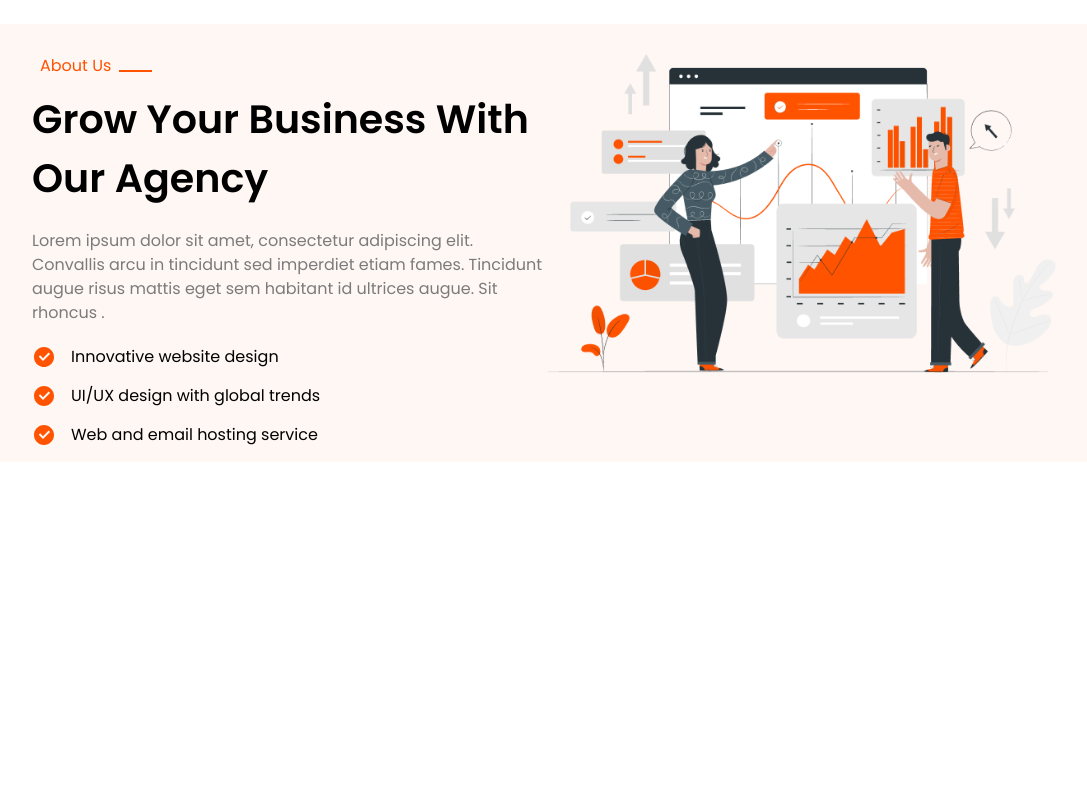
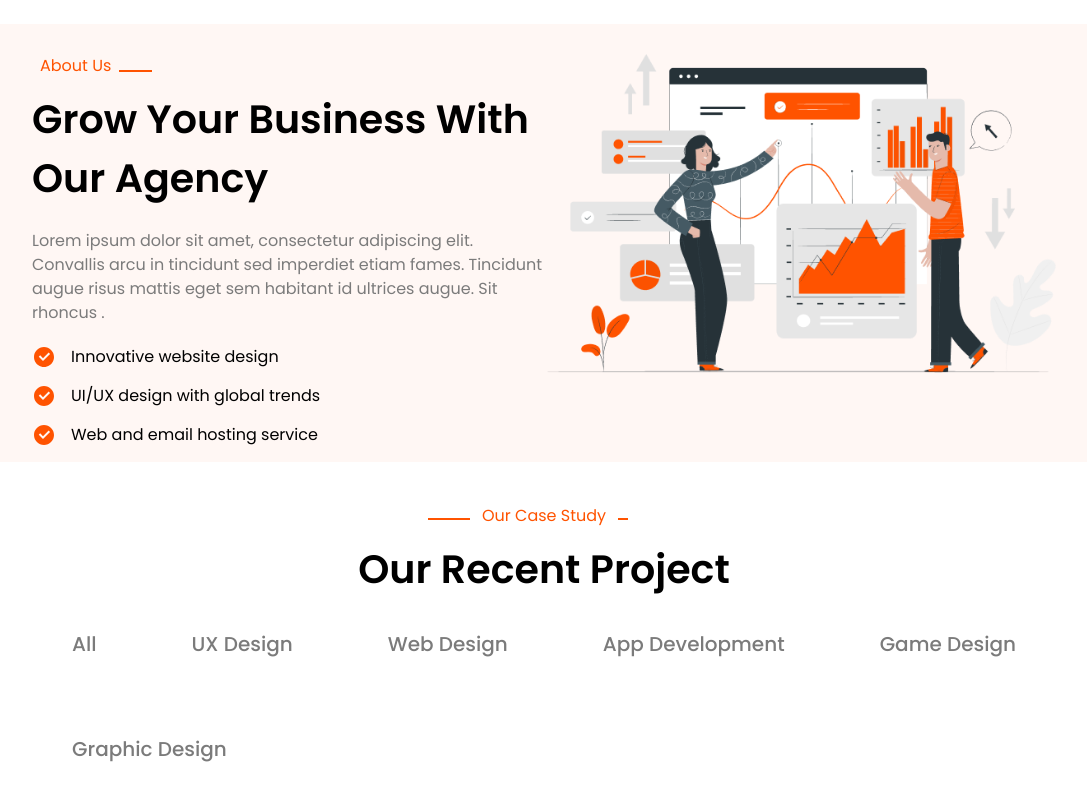
Before and after one commit to Sahwag546/homepage-Digiency, a website: page index.html in a window 1280 px wide. Shown: the part 1671-2480 px from the top of the page, without its empty margins (96-1183 px from the left). Before the commit the page ends 2133 px from the top, so only its background shows below. Drawn offline with nearby package versions, Linux system fonts and the light colour scheme.

Commit message:
section-3 add

```diff
--- a/index.html
+++ b/index.html
@@ -218,6 +218,9 @@
        </div>
       </div>
     </section>
+
+                           <!-- section-3 -->
+
   <section class=" items-center justify-center relative poppins bg-lightOrange">
       <div class="container w-4/5 mx-auto">
         <div class="flex flex-wrap">
@@ -259,8 +262,34 @@
             </div>
             </div>
             <div class="w-full lg:w-6/12">
-                <img class="w-full pt-[129px] max-2xl:pt-[30px] " src="/src/image/section-3 girl-boy img.png" alt="">
+                <img class="w-full pt-[129px] max-2xl:pt-[30px] pb-[119px] max-2xl:pb-[30px]" src="/src/image/section-3 girl-boy img.png" alt="">
             </div>
+        </div>
+        </div>
+        </section>
+
+         <section class=" items-center justify-center relative poppins">
+      <div class="container w-4/5 mx-auto">
+            <div class="flex flex-col items-center justify-center relative pt-[120px] max-2xl:pt-[30px]">
+          <div class="bg-white px-3 py-3 z-10 text-orange text-md font-md">
+           Our Case Study
+          </div>
+          <div class="line"></div>
+        </div>
+        <div class="font-xl text-doubleXl flex justify-center">Our Recent Project</div>
+        <div class="flex flex-wrap justify-between">
+
+                <button class=" text-grey text-lg font-lg py-[15px] px-[40px] mt-[15px] mb-[30px] hover:rounded-[10px] hover:bg-orange hover:text-white"><a href="#">All</a></button>
+
+                <button class=" text-grey text-lg font-lg py-[15px] px-[40px] mt-[15px] mb-[30px] hover:rounded-[10px] hover:bg-orange hover:text-white"><a href="#">UX Design</a></button>
+
+                <button class=" text-grey text-lg font-lg py-[15px] px-[40px] mt-[15px] mb-[30px] hover:rounded-[10px] hover:bg-orange hover:text-white"><a href="#">Web Design</a></button>
+
+                <button class=" text-grey text-lg font-lg py-[15px] px-[40px] mt-[15px] mb-[30px] hover:rounded-[10px] hover:bg-orange hover:text-white"><a href="#">App Development</a></button>
+
+                <button class=" text-grey text-lg font-lg py-[15px] px-[40px] mt-[15px] mb-[30px] hover:rounded-[10px] hover:bg-orange hover:text-white"><a href="#">Game Design</a></button>
+
+                <button class=" text-grey text-lg font-lg py-[15px] px-[40px] mt-[15px] mb-[30px] hover:rounded-[10px] hover:bg-orange hover:text-white"><a href="#">Graphic Design</a></button>
         </div>
         </div>
         </section>
```
Also changed, not shown: src/output.css.
